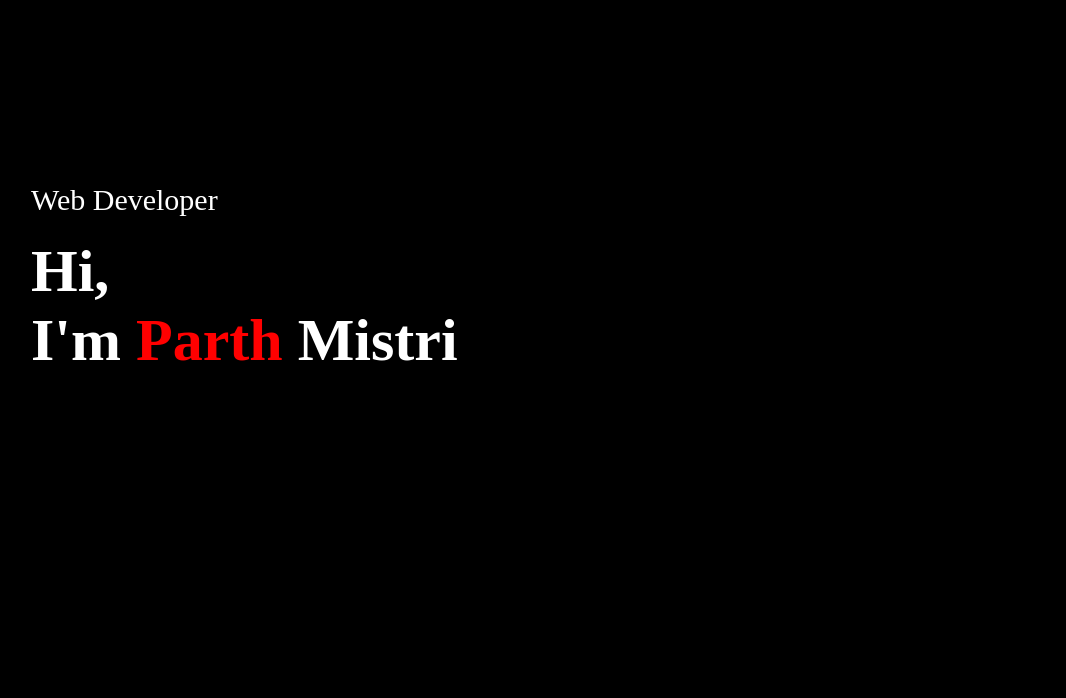
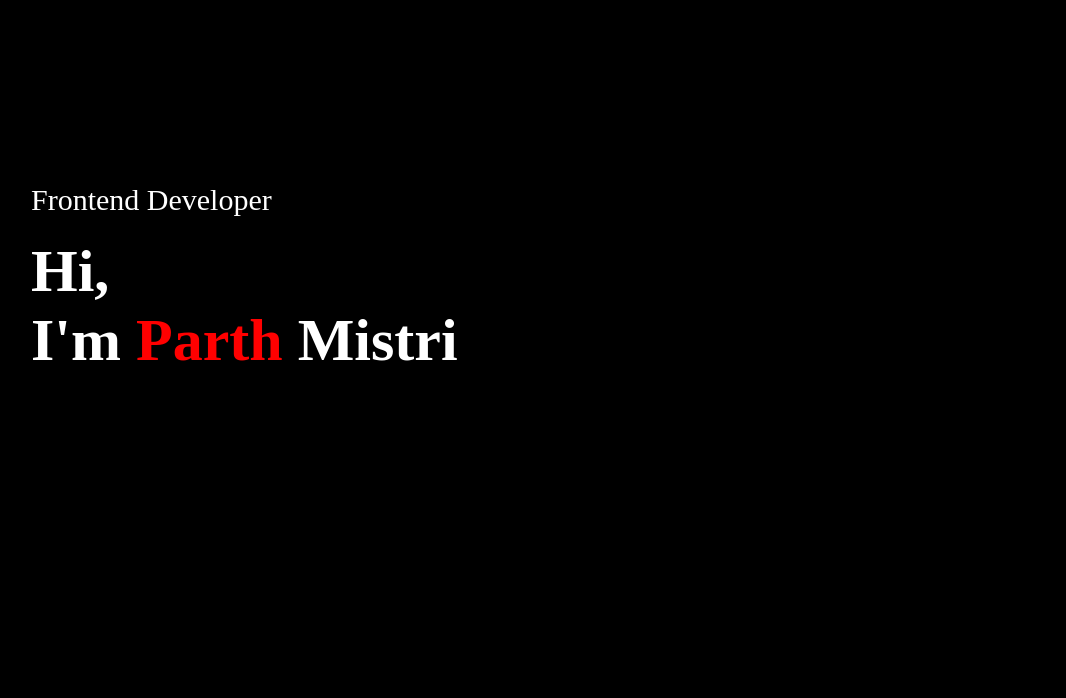
Before and after one commit to parthmiv/Portfolio, a plain HTML site: page index.html in a window 1280 px wide. Shown: the part 102-800 px from the top of the page, without its empty margins (97-1163 px from the left). Drawn offline with nearby package versions, Linux system fonts and the light colour scheme.

Commit message:
v1.1 index.html

```diff
--- a/index.html
+++ b/index.html
@@ -28,7 +28,7 @@
                 <i class="fa-solid fa-bars" onclick="openmenu()"></i>
             </nav>
             <div class="header-text">
-                <p>Web Developer</p>
+                <p>Frontend Developer</p>
                 <h1>Hi,<br> I'm <span>Parth</span> Mistri</h1>
             </div>
         </div>
@@ -123,24 +123,6 @@
                     <a href="https://parthmiv.github.io/E-commerce/"><i class="fa-solid fa-arrow-up-right-from-square"></i></a>
                 </div>
             </div>
-            <!-- <div class="work">
-                <img src="Images/emoji.png">
-                <div class="layer">
-                    <h3>Bento</h3>
-                    <p>Personal Portfolio</p>
-                    <a href="https://bento.me/parthmistri" target="_blank">
-                        <i class="fa-solid fa-arrow-up-right-from-square"></i>
-                    </a>
-                </div>
-            </div> -->
-            <!-- <div class="work">
-                <img src="Images/emoji.png">
-                <div class="layer">
-                    <h3>E-commerce App</h3>
-                    <p>The app connects you to the talented people around the world.</p>
-                    <a href="#"><i class="fa-solid fa-arrow-up-right-from-square"></i></a>
-                </div>
-            </div> -->
         </div>
     </div>
 </div>
@@ -163,7 +145,6 @@
                     </a>
                 </p>
                 <div class="social-icons">
-                    <!-- <a href=""><i class="fa-brands fa-instagram"></i></a> -->
                     <a href="http://www.linkedin.com/in/parth-mistri-838101232" target="_blank"><i class="fa-brands fa-linkedin"></i></a>
                     <a href="https://github.com/parthmiv" target="_blank"><i class="fa-brands fa-github"></i></a>
                 </div>
```
